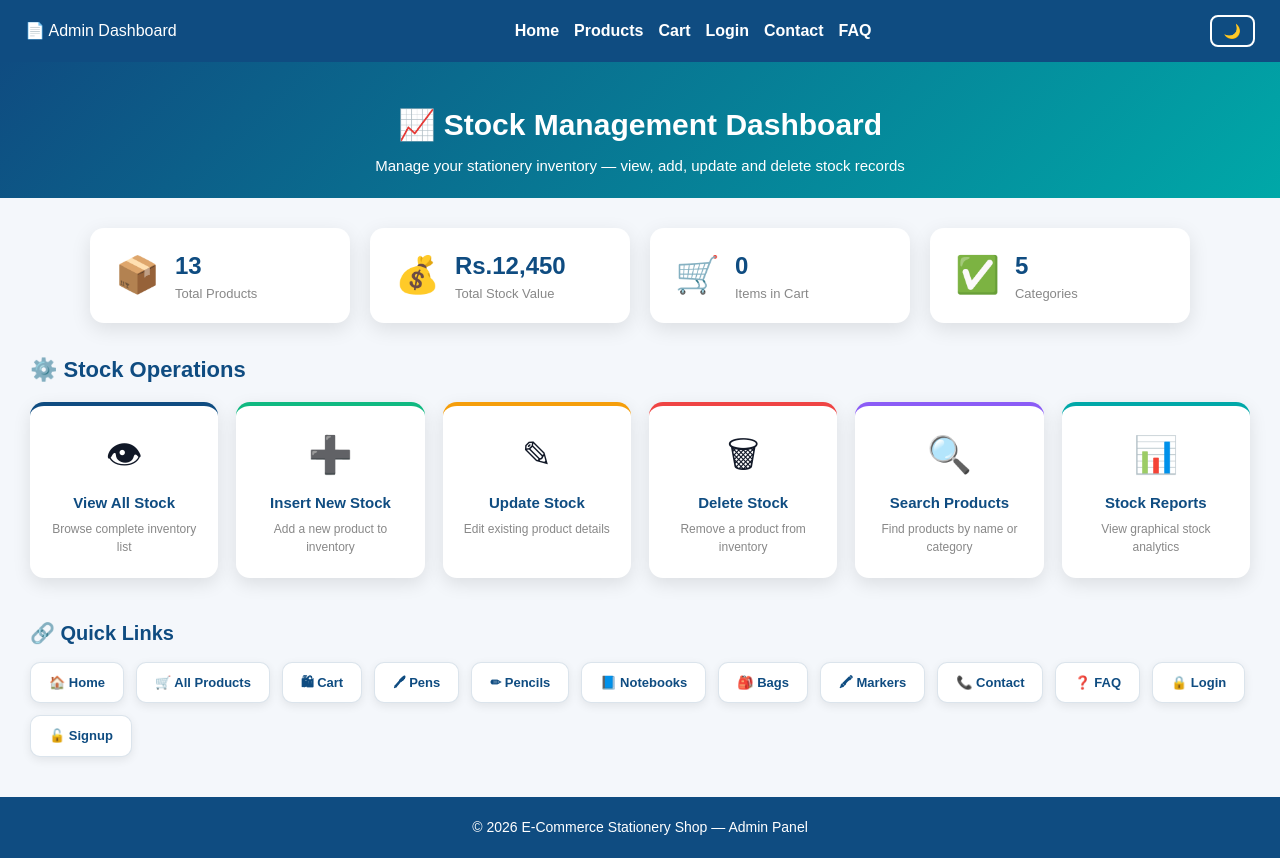
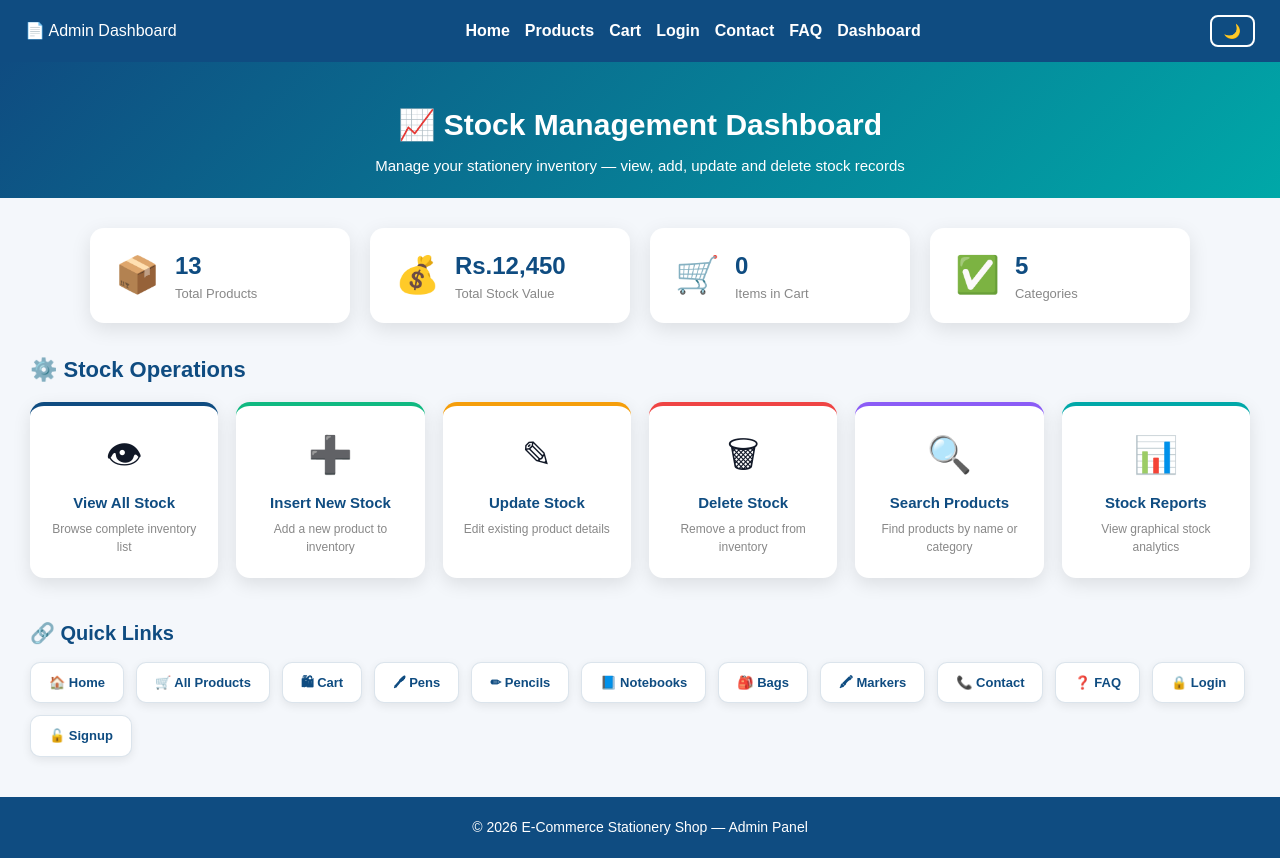
Before and after one commit to zarnabfatima983/E-commerece-Stationary-store, a plain HTML site: page pages/dashboard.html in a window 1280 px wide. Drawn offline with nearby package versions, Linux system fonts and the light colour scheme.

Commit message:
Add Dashboard link to navigation menu

```diff
--- a/pages/dashboard.html
+++ b/pages/dashboard.html
@@ -20,6 +20,8 @@
 <li><a href="login.html">Login</a></li>
 <li><a href="contact.html">Contact</a></li>
 <li><a href="faq.html">FAQ</a></li>
+  <li><a href="pages/dashboard.html">Dashboard</a></li>
+
 </ul>
 <div class="nav-right">
 <button onclick="toggleTheme()">&#127769;</button>
```
